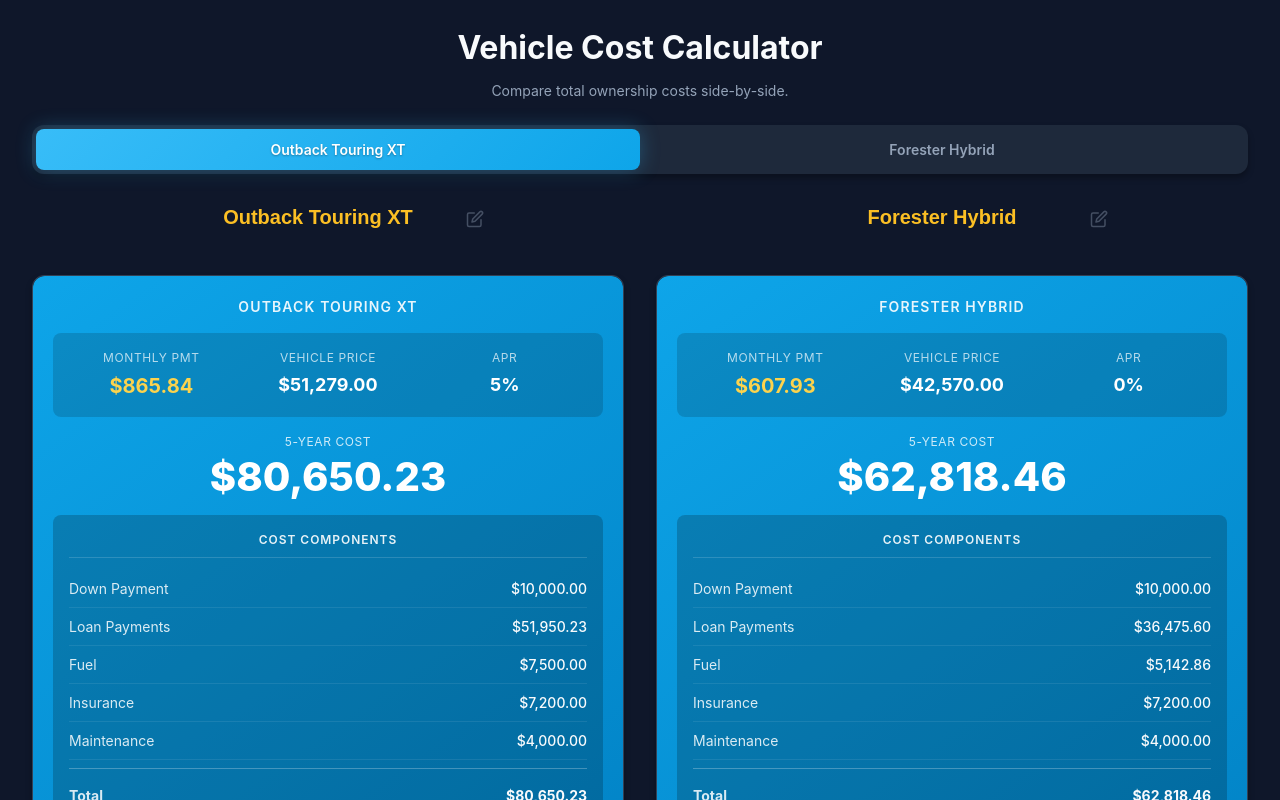
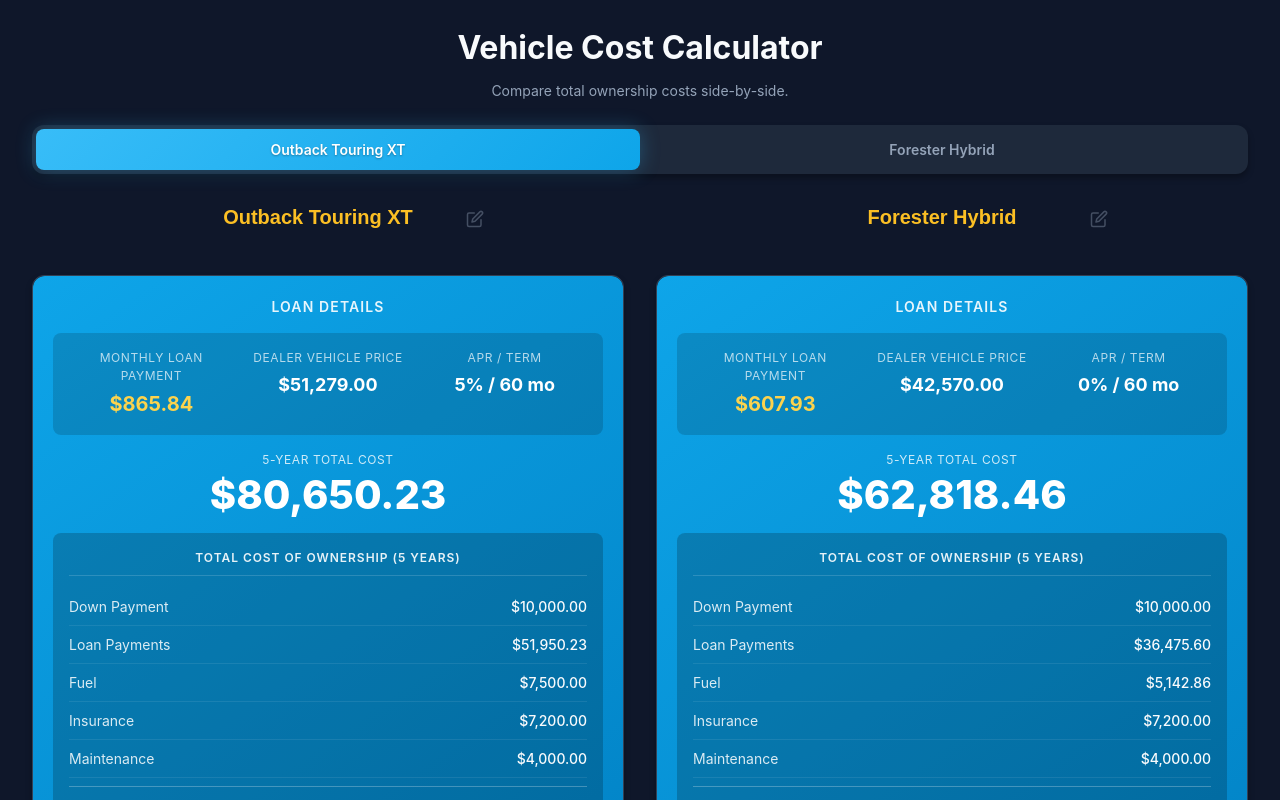
Before and after one commit to npatricksmith-oss/vehicle-cost-calculator, a React (Vite) app: page / in a window 1280 px wide. Shown: the top 800 px of the page. Built offline with nearby package versions, Linux system fonts and the light colour scheme.

Commit message:
content: update labels for clarity - Loan Details, TCO wording

```diff
--- a/src/components/ResultsDisplay.jsx
+++ b/src/components/ResultsDisplay.jsx
@@ -9,32 +9,32 @@
     return (
         <div className="results-container">
             <div className="primary-result">
-                <h2>{carName ? carName : 'Monthly Cost'}</h2>
+                <h2>Loan Details</h2>
 
                 <div className="key-metrics-grid">
                     <div className="key-metric-item">
-                        <span className="key-metric-label">Monthly Pmt</span>
+                        <span className="key-metric-label">Monthly Loan Payment</span>
                         <div className="key-metric-value highlight">{formatCurrency(results.loan.monthlyPayment)}</div>
                     </div>
                     <div className="key-metric-item">
-                        <span className="key-metric-label">Vehicle Price</span>
+                        <span className="key-metric-label">Dealer Vehicle Price</span>
                         <div className="key-metric-value">{formatCurrency(results.loan.price)}</div>
                     </div>
                     <div className="key-metric-item">
-                        <span className="key-metric-label">APR</span>
-                        <div className="key-metric-value">{results.loan.interestRate}%</div>
+                        <span className="key-metric-label">APR / Term</span>
+                        <div className="key-metric-value">{results.loan.interestRate}% / {results.loan.loanTermMonths} mo</div>
                     </div>
                 </div>
 
                 <div className="result-row-primary">
                     <div className="result-metric">
-                        <span className="metric-label">{results.costs.ownershipYears}-Year Cost</span>
+                        <span className="metric-label">{results.costs.ownershipYears}-Year Total Cost</span>
                         <div className="big-number">{formatCurrency(results.totalOwnershipCost)}</div>
                     </div>
                 </div>
 
                 <div className="tco-breakdown">
-                    <h4>Cost Components</h4>
+                    <h4>Total Cost of Ownership ({results.costs.ownershipYears} Years)</h4>
                     <div className="breakdown-item">
                         <span>Down Payment</span>
                         <span>{formatCurrency(results.breakdown.downPayment)}</span>
--- a/src/utils/calculateCost.js
+++ b/src/utils/calculateCost.js
@@ -53,7 +53,8 @@
         totalCostWithInterest: totalUpfrontCost + totalInterest,
         taxAmount,
         interestRate,
-        price
+        price,
+        loanTermMonths
     };
 }
 
```
